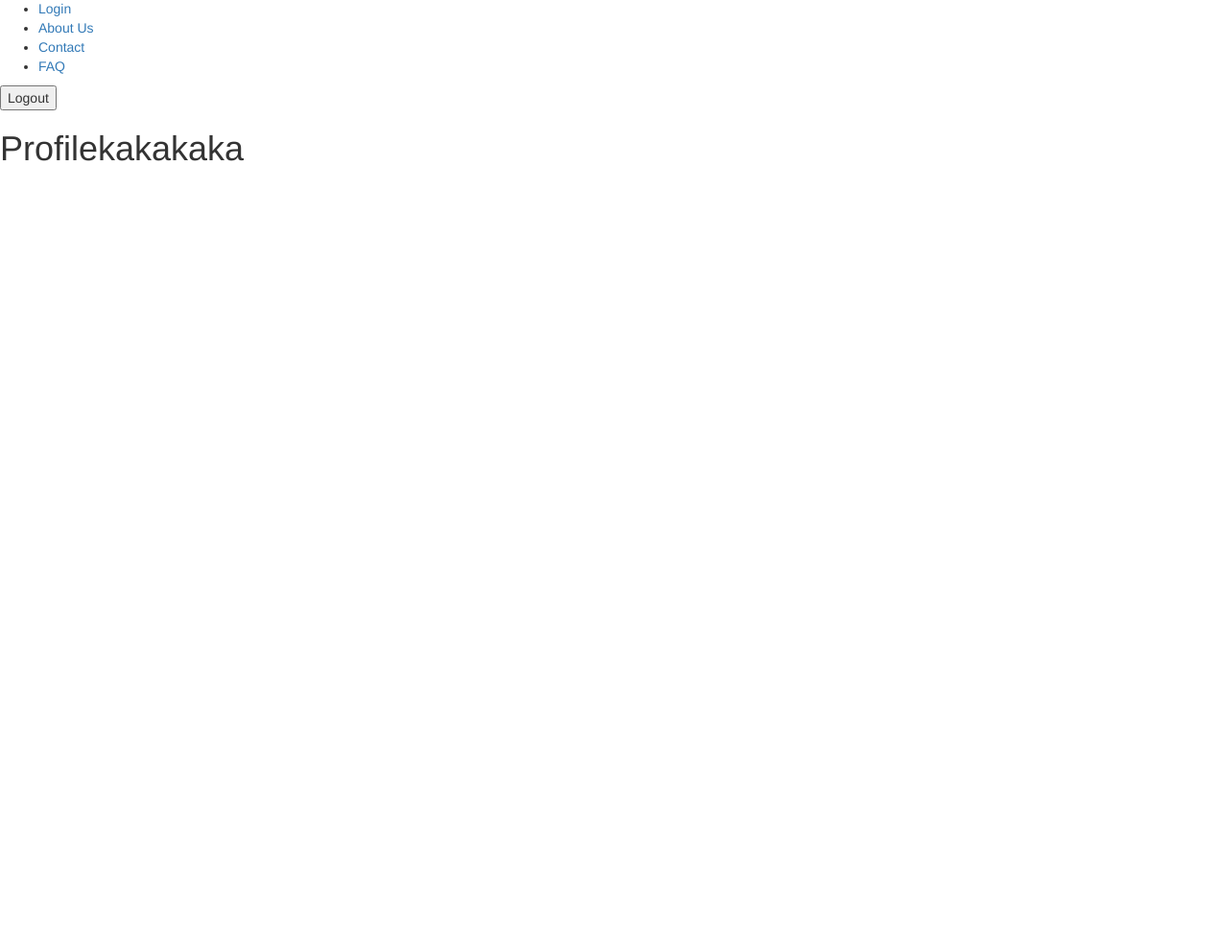
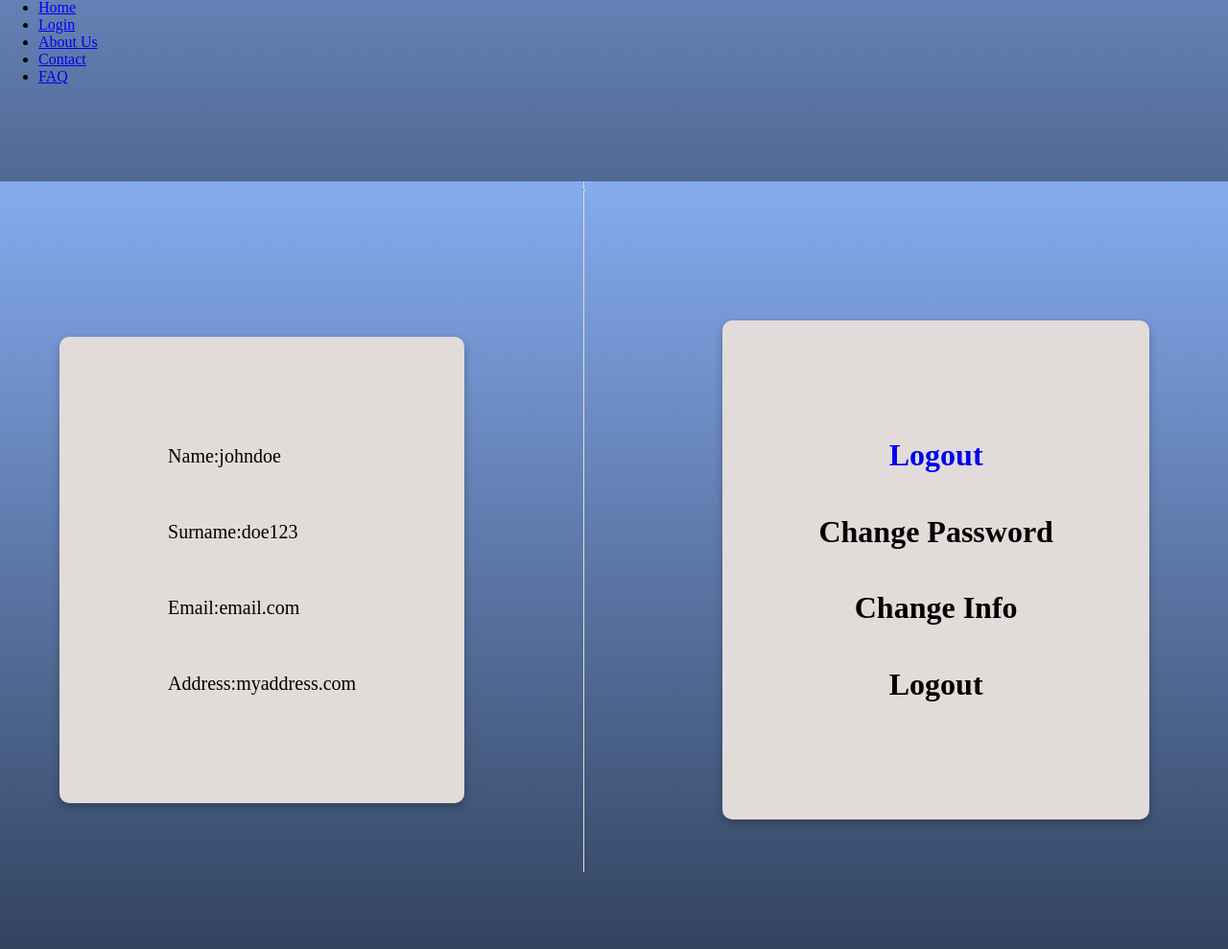
Before and after one commit to games4life71/DeAd-Web-Project, a PHP site: page /profile.html in a window 1280 px wide. Shown: the part 321-1310 px from the top of the page at 96% size. Before the commit the page ends 489 px from the top, so only its background shows below. Run offline with PHP 8.4, Linux system fonts and the light colour scheme.

Commit message:
addded profile page and style

```diff
--- a/src/UserProfile/profile.css
+++ b/src/UserProfile/profile.css
@@ -1,10 +1,78 @@
-.big_wrapper
-{
-    margin-top: 400px;
+:root {
+    --darkblue: #32435f;
+    --lightblue: #85abef;
+    --offpink: #a67f78;
+    --capuccino: #8f8681;
+    --offwhite: #e1dcd9;
+    --lightcapuccino: #cccbc9;
 }
 
-.logout
+body {
+
+    background: linear-gradient(to bottom, var(--lightblue), var(--darkblue)) fixed;
+
+    margin: 0;
+    padding: 0;
+}
+
+
+.info_wrapper {
+    margin-top: 100px;
+    height: 100vh;
+    width: 100vw;
+    background: linear-gradient(to bottom, var(--lightblue), var(--darkblue)) fixed;
+}
+
+.blocks_wrapper {
+    display: flex;
+    justify-content: space-around;
+    width: 100%;
+    height: 100%;
+    background: linear-gradient(to bottom, var(--lightblue), var(--darkblue)) fixed;
+}
+
+.line {
+    width: 1px;
+    height: 90%;
+    background-color: var(--offwhite);
+}
+
+.block {
+    display: flex;
+    flex-direction: column;
+    padding-top: 10px;
+    justify-content: center;
+}
+
+.block a {
+    text-decoration: none;
+    /*    make it a button*/
+}
+
+.left_info {
+    display: flex;
+    flex-direction: column;
+    border-radius: 10px;
+    box-shadow: 0 4px 8px rgba(0, 0, 0, 0.25);
+    background-color: var(--offwhite);
+    padding: 85px;
+}
+
+.left_info p {
+    margin: 3px;
+    padding: 25px;
+    font-size: 20px;
+}
+
+.right_block
 {
-    margin-top: 400px;
-    padding: 200px;
+    display: flex;
+    flex-direction: column;
+    justify-content: center;
+    text-align: center;
+    border-radius: 10px;
+    box-shadow: 0 4px 8px rgba(0, 0, 0, 0.25);
+    background-color: var(--offwhite);
+    margin: 20px;
+    padding: 100px;
 }
--- a/src/UserProfile/profile.html
+++ b/src/UserProfile/profile.html
@@ -2,9 +2,11 @@
 <html lang="en">
 <head>
     <meta charset="UTF-8">
+    <meta http-equiv="X-UA-Compatible" content="IE=edge">
+    <meta name="viewport" content="width=device-width, initial-scale=1.0">
     <title>Profile</title>
-    <link rel="stylesheet" href="https://maxcdn.bootstrapcdn.com/bootstrap/3.3.7/css/bootstrap.min.css">
     <link rel="stylesheet" href="../NavBar/navstyle.css">
+    <link rel="stylesheet" href="profile.css">
 </head>
 <body>
 <header class="header">
@@ -20,17 +22,39 @@
     </ul>
 </header>
 
-<div class = "big_wrapper" >
+<div class="info_wrapper">
+    <div class="blocks_wrapper">
 
-<!--    Display a logout button -->
-    <div class="logout">
-        <form action="logout.php" method="post">
-            <button type="submit" name="logout-submit">Logout</button>
-        </form>
+        <div class="block">
+
+            <div class="left_info" >
+
+                <p>Name:johndoe</p>
+                <p>Surname:doe123</p>
+                <p>Email:email.com</p>
+                <p>Address:myaddress.com</p>
+            </div>
+        </div>
+
+        <div class="line">
+            <hr>
+        </div>
+
+        <div class="block">
+            <div class="right_block">
+
+                <a href="logout.php"><h1>Logout</h1></a>
+                <a ><h1>Change Password</h1></a>
+                <a ><h1>Change Info</h1></a>
+                <a ><h1>Logout</h1></a>
+
+            </div>
+        </div>
+
     </div>
-    <h1 class="title">Profilekakakaka</h1>
+
+
 </div>
-
 
 </body>
 </html>
```
